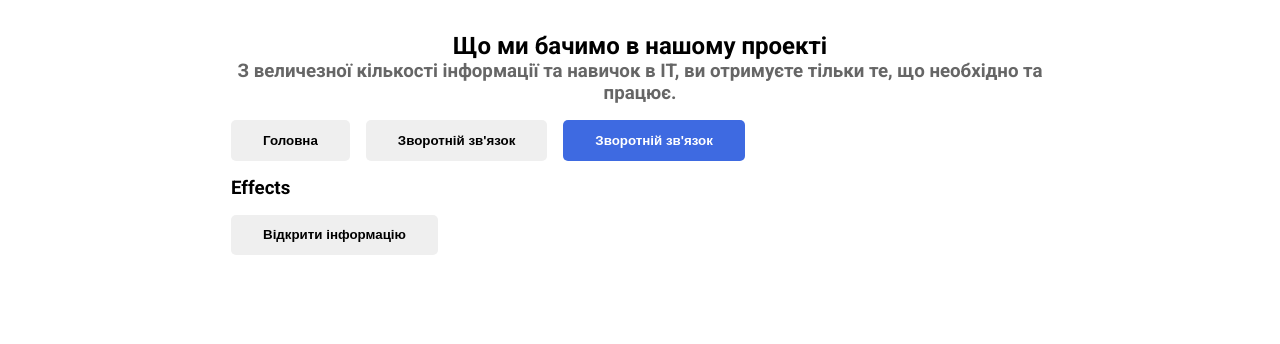
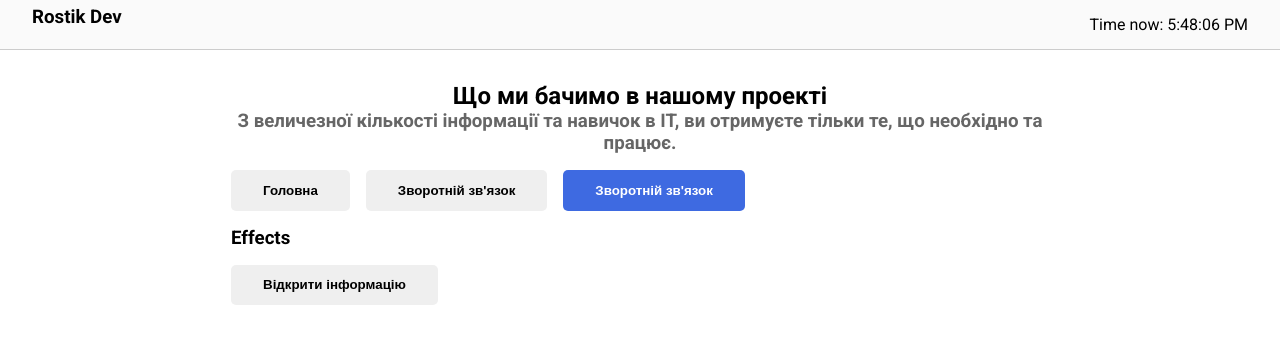
Before and after one commit to Rostilash/react-vito, a React (Vite) app in the folder 01-react-basic-start/: page / in a window 1280 px wide. Shown: the top 344 px of the page. Built offline with nearby package versions, Linux system fonts and the light colour scheme.

Commit message:
Deleting set interval if header are closed.

```diff
--- a/01-react-basic-start/src/App.jsx
+++ b/01-react-basic-start/src/App.jsx
@@ -13,7 +13,7 @@ export default function App() {
 
   setTimeout(() => {
     setVisible(false);
-  }, 3000);
+  }, 10000);
   return (
     <>
       {visible && <Header />}
--- a/01-react-basic-start/src/components/Header/Header.jsx
+++ b/01-react-basic-start/src/components/Header/Header.jsx
@@ -20,6 +20,11 @@ export default function Header() {
     const interval = setInterval(() => {
       setNow(new Date());
     }, 1000);
+
+    return () => {
+      clearInterval(interval);
+      console.log("cleaning...");
+    };
   }, []);
 
   return (
```
